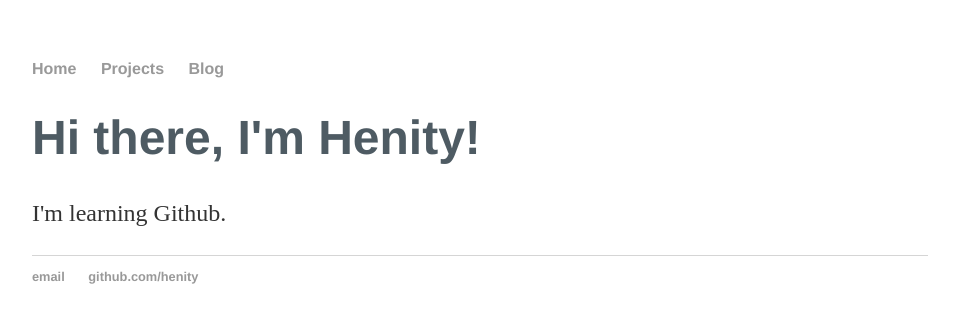
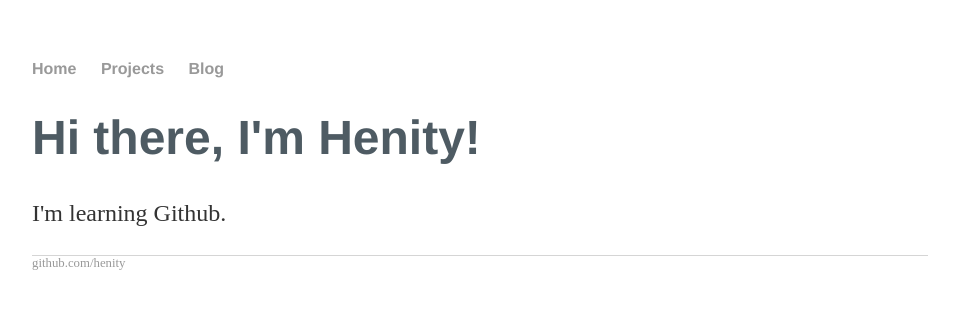
Before and after one commit to Henity/henity.github.io, a Jekyll site: the page built from index.html, in a window 1280 px wide. Shown: the top 323 px of the page, without its empty margins (160-1119 px from the left). Built offline with Jekyll 4.4.1, drawn with Linux system fonts in a browser that asks for light colours.

Commit message:
no email link
removed email link

```diff
--- a/_layouts/default.html
+++ b/_layouts/default.html
@@ -19,10 +19,7 @@
 
 			</div><!-- /.container -->
 			<footer>
-				<ul>
-					<li><a href="mailto:">email</a></li>
-					<li><a href="https://github.com/henity">github.com/henity</a></li>
-				</ul>
+				<a href="https://github.com/henity">github.com/henity</a></li>
 			</footer>
 		</body>
 	</html>
```
